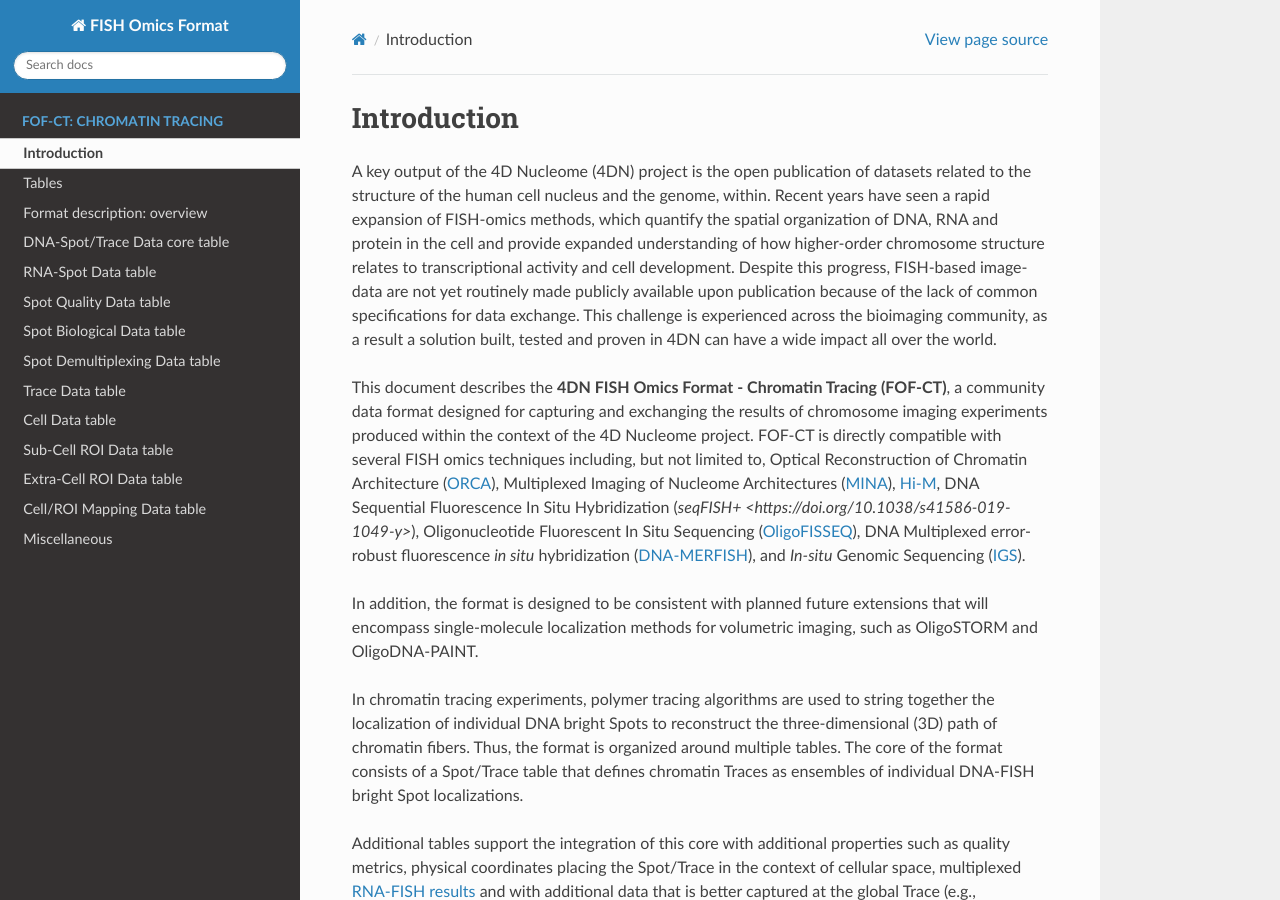
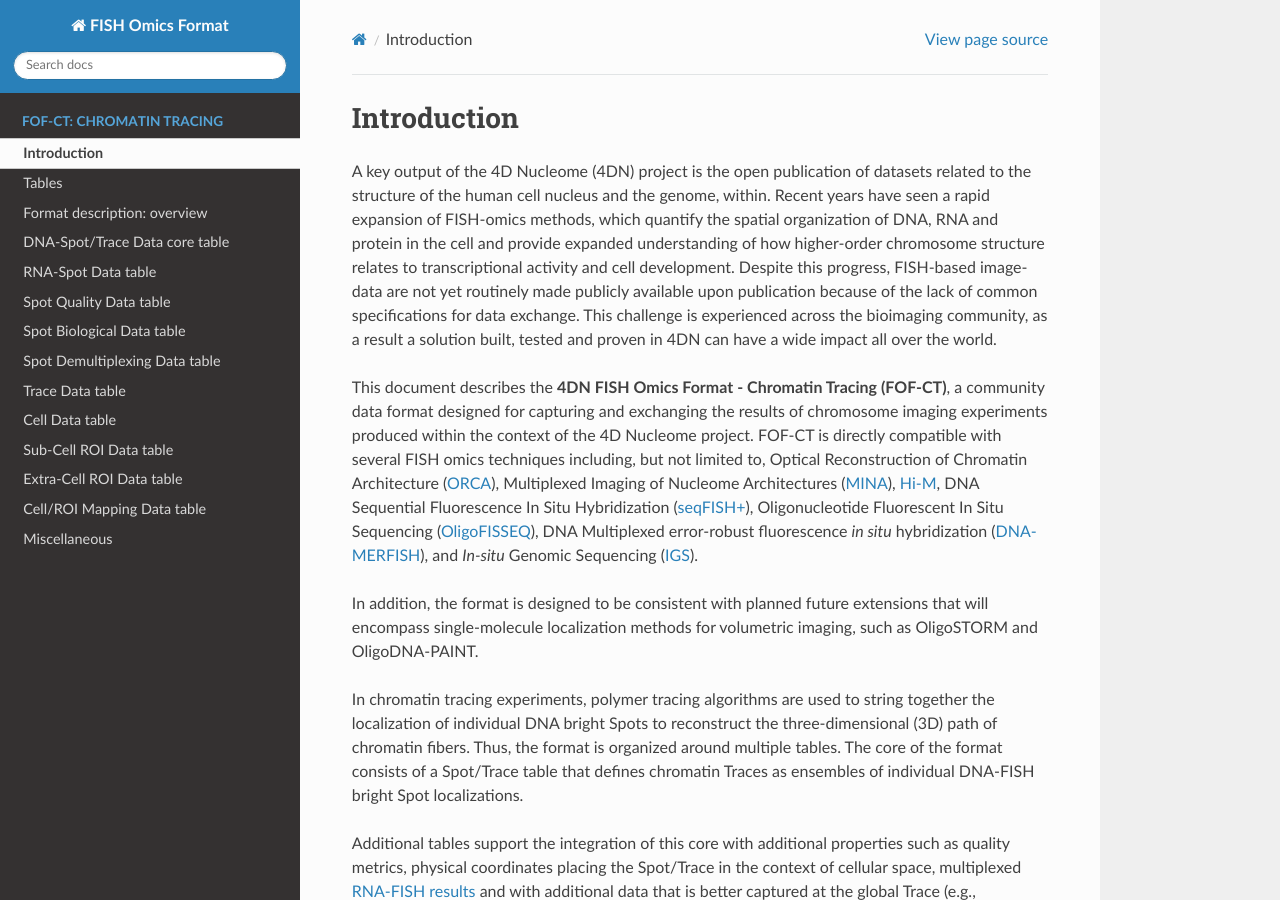
Before and after one commit to 4dn-dcic/fish_omics_format, a Sphinx documentation site: the page built from docs/source/intro.rst, in a window 1280 px wide and 900 px high. Built offline with Sphinx 7.4.7 and the Read the Docs theme 2.0.0, drawn with Linux system fonts in a browser that asks for light colours.

Commit message:
Update intro.rst

```diff
--- a/docs/source/intro.rst
+++ b/docs/source/intro.rst
@@ -19,7 +19,7 @@ exchanging the results of chromosome imaging experiments produced within
 the context of the 4D Nucleome project. FOF-CT is directly compatible
 with several FISH omics techniques including, but not limited to,
 Optical Reconstruction of Chromatin Architecture (`ORCA <https://doi.org/10.1038/s41596-020-00478-x>`_), Multiplexed Imaging of
-Nucleome Architectures (`MINA <https://doi.org/10.1038/s41596-021-00518-0>`_), `Hi-M <https://doi.org/10.1016/j.molcel.2019.01.011>`_, DNA Sequential Fluorescence In Situ Hybridization (`seqFISH+ <https://doi.org/10.1038/s41586-019-1049-y>`), Oligonucleotide Fluorescent In Situ Sequencing (`OligoFISSEQ <https://doi.org/10.1038/s41592-020-0890-0>`_), DNA Multiplexed error-robust fluorescence *in situ* hybridization (`DNA-MERFISH <https://doi.org/10.1016/j.cell.2020.07.032>`_), and *In-situ* Genomic Sequencing (`IGS <https://doi.org/10.1126/science.aay3446>`_).
+Nucleome Architectures (`MINA <https://doi.org/10.1038/s41596-021-00518-0>`_), `Hi-M <https://doi.org/10.1016/j.molcel.2019.01.011>`_, DNA Sequential Fluorescence In Situ Hybridization (`seqFISH+ <https://doi.org/10.1038/s41586-019-1049-y>`_), Oligonucleotide Fluorescent In Situ Sequencing (`OligoFISSEQ <https://doi.org/10.1038/s41592-020-0890-0>`_), DNA Multiplexed error-robust fluorescence *in situ* hybridization (`DNA-MERFISH <https://doi.org/10.1016/j.cell.2020.07.032>`_), and *In-situ* Genomic Sequencing (`IGS <https://doi.org/10.1126/science.aay3446>`_).
 
 In addition, the format is designed to be consistent with planned future
 extensions that will encompass single-molecule localization methods for
```
